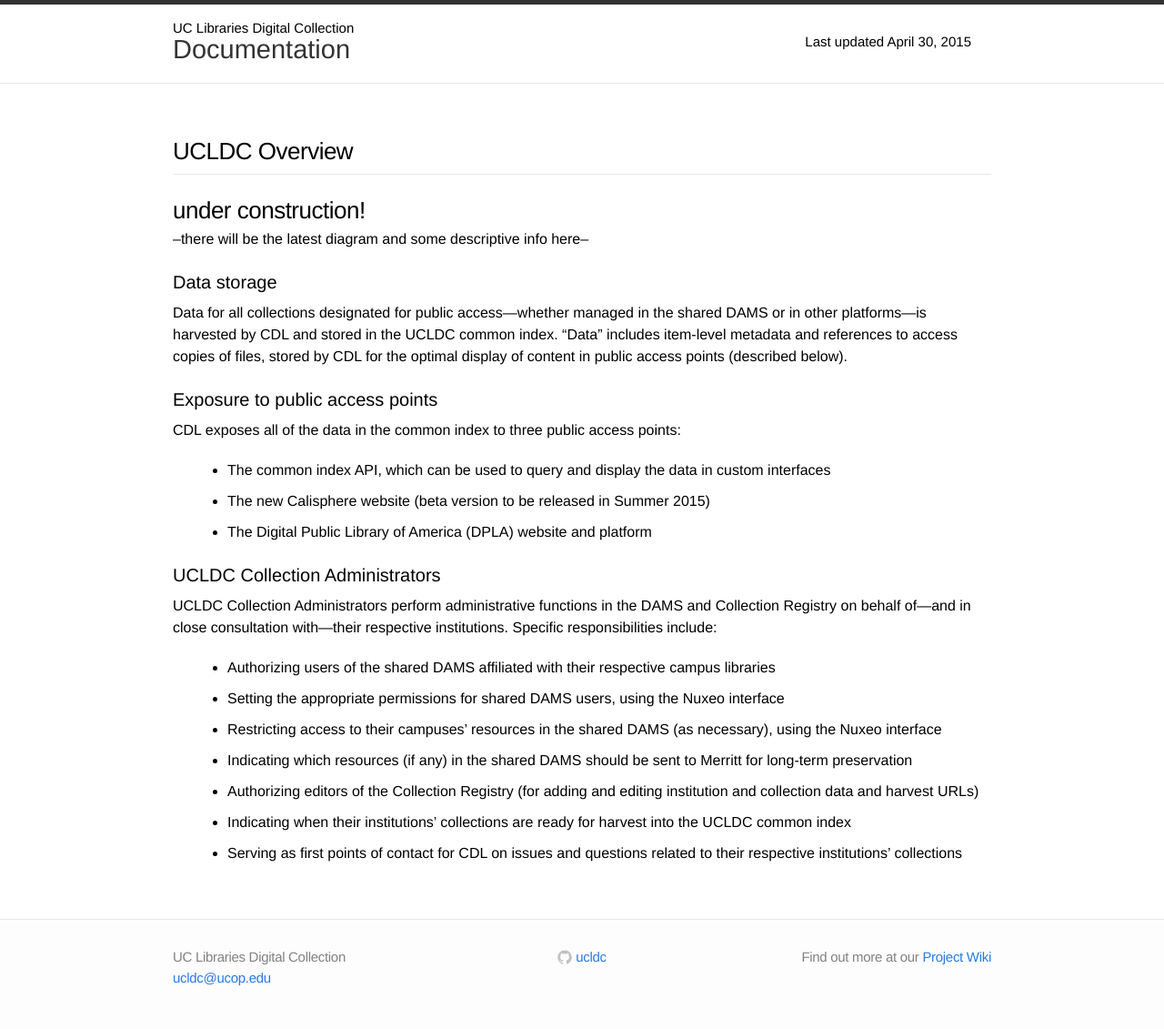
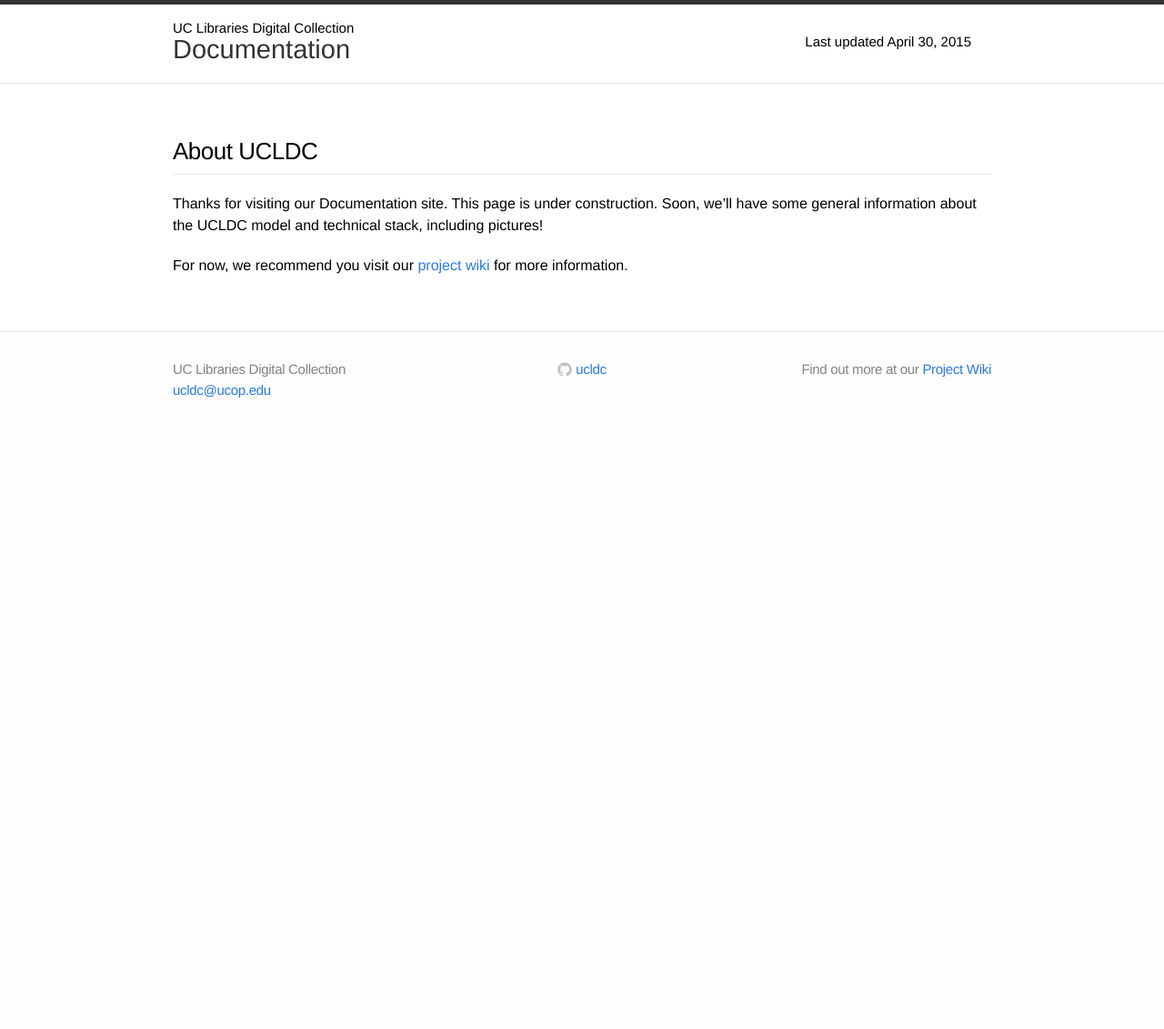
Before and after one commit to ucldc/ucldc-docs, a Jekyll site: the page built from docs/about.md, in a window 1280 px wide. Shown: the whole page at 91% size. Built offline with Jekyll 4.4.1, drawn with Linux system fonts in a browser that asks for light colours; nearby versions of some CDN libraries; after the commit the page ends 900 px from its top, so only the background shows below that.

Commit message:
Update and rename overview.md to about.md

```diff
--- a/docs/overview.md
+++ b/docs/about.md
@@ -1,10 +1,14 @@
 ---
 layout: page
-title: UCLDC Overview
-permalink: /docs/overview/
+title: About UCLDC
+permalink: /docs/about/
 ---
-#under construction!
+Thanks for visiting our Documentation site. This page is under construction. Soon, we'll have some general information about the UCLDC model and technical stack, including pictures!
 
+For now, we recommend you visit our [project wiki](https://wiki.library.ucsf.edu/display/UCLDC/Overview+of+UCLDC+Implementation) for more information.
+
+
+<!--
 --there will be the latest diagram and some descriptive info here--
 
 ##Data storage
@@ -27,3 +31,4 @@
 - Authorizing editors of the Collection Registry (for adding and editing institution and collection data and harvest URLs)
 - Indicating when their institutions’ collections are ready for harvest into the UCLDC common index
 - Serving as first points of contact for CDL on issues and questions related to their respective institutions’ collections
+-->
```
